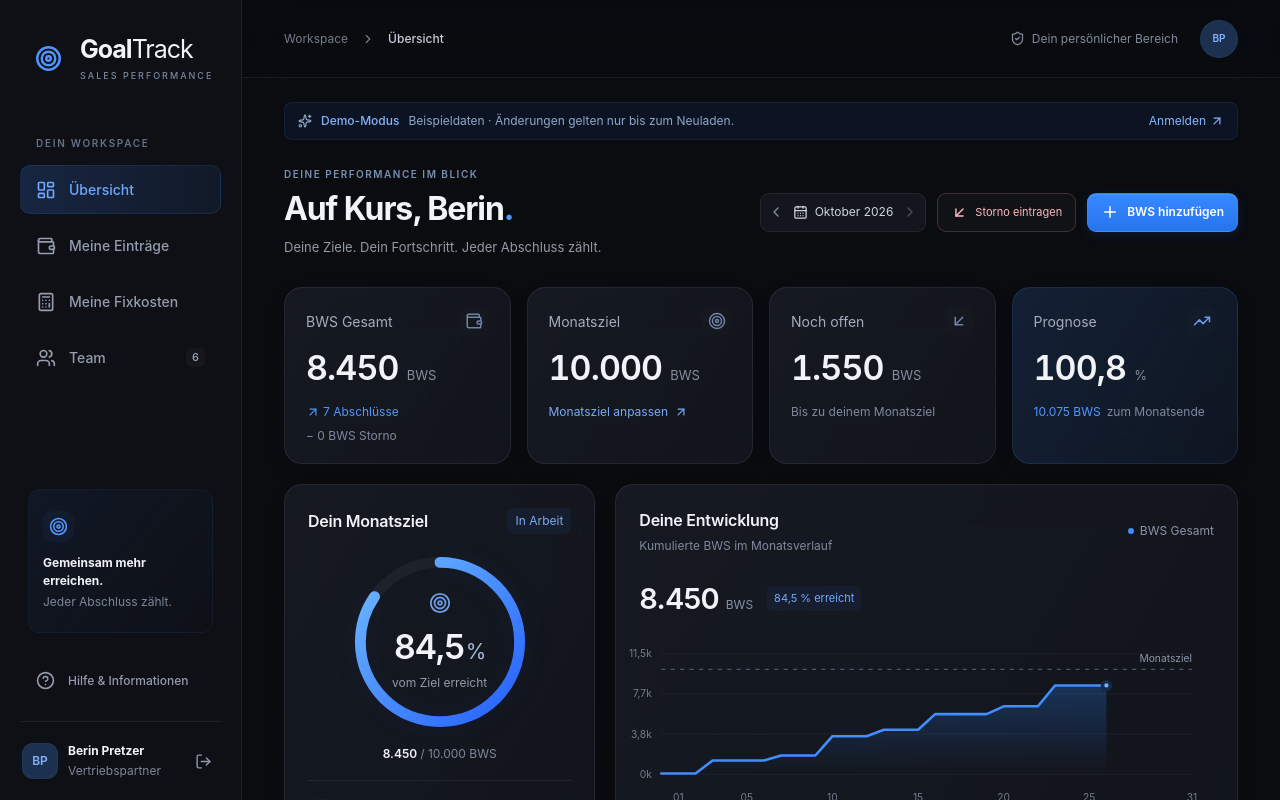
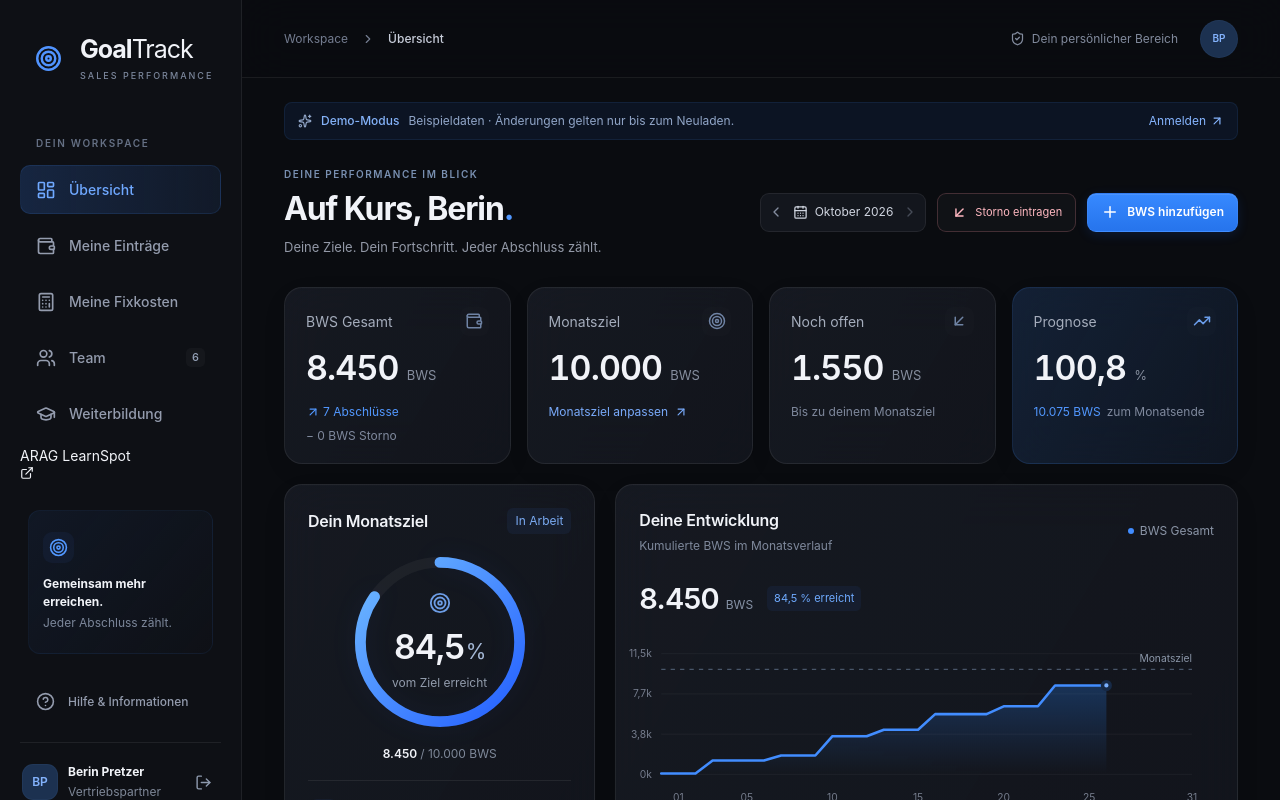
Before and after one commit to moritzxkissner-sys/Goalcheck100, a Next.js app: page /demo in a window 1280 px wide. Shown: the top 800 px of the page. Built offline with nearby package versions, Linux system fonts and the light colour scheme.

Commit message:
Add Weiterbildung navigation and LearnSpot page

```diff
--- a/components/dashboard.tsx
+++ b/components/dashboard.tsx
@@ -20,6 +20,8 @@ import {
   ChevronRight,
   CircleHelp,
   Cross,
+  ExternalLink,
+  GraduationCap,
   HeartPulse,
   House,
   LayoutDashboard,
@@ -99,7 +101,9 @@ const categoryColors = [
   "#7286ee",
   "#969ba8",
 ];
-type View = "overview" | "entries" | "fixedCosts" | "team";
+type View = "overview" | "entries" | "fixedCosts" | "team" | "training";
+
+const learnSpotUrl = "https://araglearnspot.avendoo.de/ui/index#/start";
 
 function Modal({
   title,
@@ -439,7 +443,9 @@ export default function Dashboard({
   const [pending, startTransition] = useTransition();
   const [filter, setFilter] = useState("Alle");
   const [calendarOpenSignal, setCalendarOpenSignal] = useState(0);
-  const demoCalendarEntries = useRef<TeamCalendarEntry[]>(initial.calendarEntries);
+  const demoCalendarEntries = useRef<TeamCalendarEntry[]>(
+    initial.calendarEntries,
+  );
   const entryId = useRef("");
   const cancellationId = useRef("");
   useEffect(() => {
@@ -799,6 +805,7 @@ export default function Dashboard({
     { id: "entries" as const, label: "Meine Einträge", icon: Wallet },
     { id: "fixedCosts" as const, label: "Meine Fixkosten", icon: Calculator },
     { id: "team" as const, label: "Team", icon: Users },
+    { id: "training" as const, label: "Weiterbildung", icon: GraduationCap },
   ];
   const selectView = (next: View) => {
     setView(next);
@@ -885,6 +892,14 @@ export default function Dashboard({
               )}
             </button>
           ))}
+          <a
+            className="sidebar-sublink"
+            href={learnSpotUrl}
+            target="_blank"
+            rel="noopener noreferrer"
+          >
+            ARAG LearnSpot <ExternalLink size={14} aria-hidden="true" />
+          </a>
         </nav>
         <div className="sidebar-bottom">
           <div className="team-note">
@@ -959,6 +974,8 @@ export default function Dashboard({
               <div className="eyebrow">
                 {view === "team"
                   ? "HEUTE IM TEAM"
+                  : view === "training"
+                    ? "DEINE WEITERBILDUNG"
                     : view === "fixedCosts"
                       ? "DEIN PRIVATER KOSTENPLAN"
                       : "DEINE PERFORMANCE IM BLICK"}
@@ -973,6 +990,8 @@ export default function Dashboard({
                   "Meine Einträge"
                 ) : view === "fixedCosts" ? (
                   "Meine Fixkosten"
+                ) : view === "training" ? (
+                  "Weiterbildung"
                 ) : (
                   "Unser Team"
                 )}
@@ -984,11 +1003,15 @@ export default function Dashboard({
                     ? "Alle deine Abschlüsse, an einem Ort."
                     : view === "fixedCosts"
                       ? "Deine laufenden Kosten. Nur für dich sichtbar."
+                      : view === "training"
+                        ? "Dein Zugang zur ARAG Lernplattform."
                         : "Abwesenheiten und Verfügbarkeiten im Überblick."}
               </p>
             </div>
             <div className="heading-actions">
-              {view !== "team" && view !== "fixedCosts" && (
+              {view !== "team" &&
+                view !== "fixedCosts" &&
+                view !== "training" && (
                   <div className="month-switch">
                     <button
                       aria-label="Vorheriger Monat"
@@ -1009,7 +1032,7 @@ export default function Dashboard({
                     </button>
                   </div>
                 )}
-              {view !== "fixedCosts" && (
+              {view !== "fixedCosts" && view !== "training" && (
                 <>
                   <button
                     className="secondary storno-button"
@@ -1026,13 +1049,40 @@ export default function Dashboard({
                     }
                   >
                     <Plus size={18} />{" "}
-                    {view === "team" ? "Abwesenheit eintragen" : "BWS hinzufügen"}
+                    {view === "team"
+                      ? "Abwesenheit eintragen"
+                      : "BWS hinzufügen"}
                   </button>
                 </>
               )}
             </div>
           </section>
 
+          {view === "training" && (
+            <section
+              className="glass training-card"
+              aria-labelledby="training-title"
+            >
+              <span className="training-icon">
+                <GraduationCap size={27} />
+              </span>
+              <div>
+                <div className="eyebrow">LERNNPLATTFORM</div>
+                <h2 id="training-title">ARAG LearnSpot</h2>
+                <p>
+                  Öffne deine Weiterbildungen und Lerninhalte im ARAG LearnSpot.
+                </p>
+                <a
+                  className="primary training-link"
+                  href={learnSpotUrl}
+                  target="_blank"
+                  rel="noopener noreferrer"
+                >
+                  LearnSpot öffnen <ExternalLink size={17} aria-hidden="true" />
+                </a>
+              </div>
+            </section>
+          )}
           {view === "overview" && (
             <>
               <section className="metrics-grid" aria-label="Monatskennzahlen">
```
Lines whose indentation alone changed are shown as unchanged.
